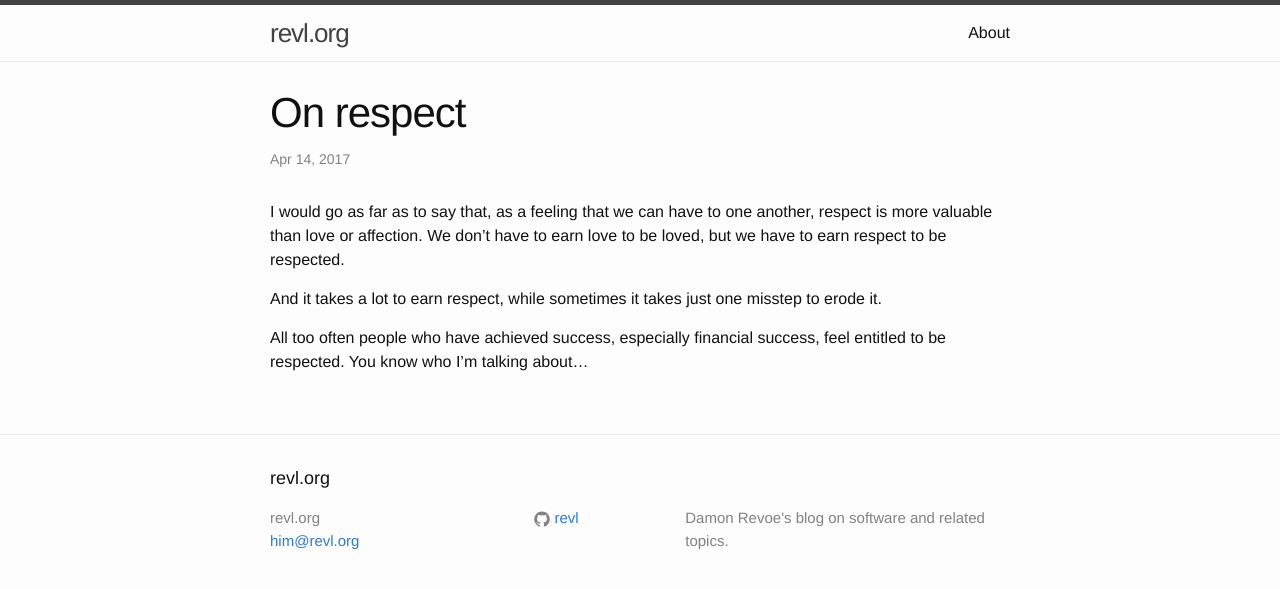
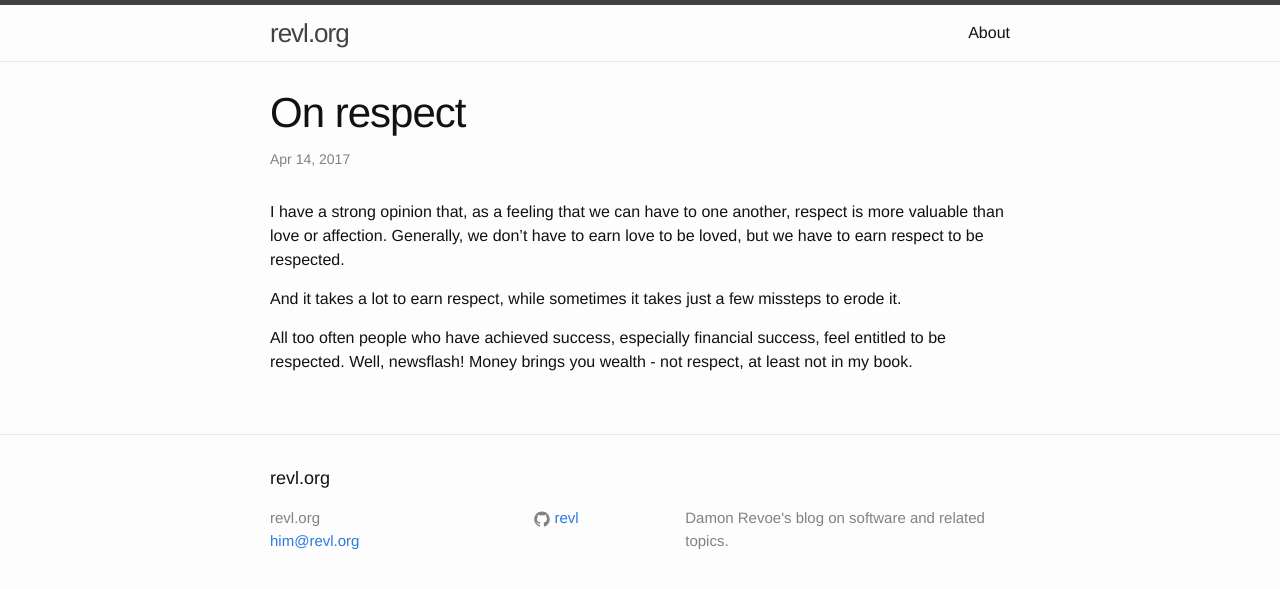
Before and after one commit to revl/revl.github.io, a Jekyll site: the page built from _posts/2017-04-14-respect.md, in a window 1280 px wide. Shown: the top 589 px of the page. Built offline with Jekyll 4.4.1, drawn with Linux system fonts in a browser that asks for light colours; comment, search, counter and statistics services are not loaded.

Commit message:
Update the post about respect

```diff
--- a/_posts/2017-04-14-respect.md
+++ b/_posts/2017-04-14-respect.md
@@ -4,12 +4,14 @@ title: "On respect"
 comments: true
 ---
 
-I would go as far as to say that, as a feeling that we can have to one
-another, respect is more valuable than love or affection. We don't have
-to earn love to be loved, but we have to earn respect to be respected.
+I have a strong opinion that, as a feeling that we can have to one
+another, respect is more valuable than love or affection. Generally, we
+don't have to earn love to be loved, but we have to earn respect to be
+respected.
 
-And it takes a lot to earn respect, while sometimes it takes just one
-misstep to erode it.
+And it takes a lot to earn respect, while sometimes it takes just a few
+missteps to erode it.
 
 All too often people who have achieved success, especially financial
-success, feel entitled to be respected. You know who I'm talking about...
+success, feel entitled to be respected. Well, newsflash! Money brings
+you wealth - not respect, at least not in my book.
```
